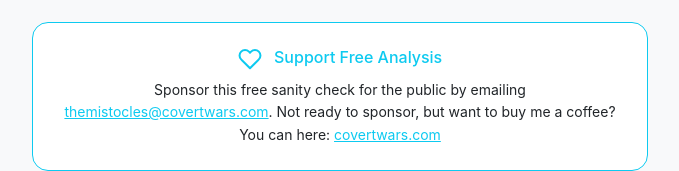
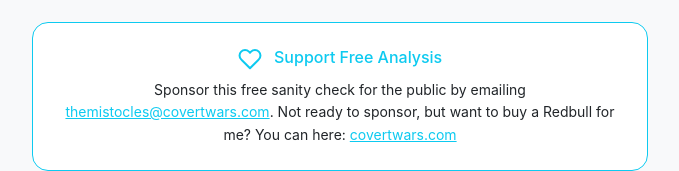
Before and after one commit to Them1stocles/saneape, a Flask app: page / in a window 1280 px wide. Shown: the part 1539-1710 px from the top of the page, without its empty margins (300-979 px from the left). Run offline with Flask 3, Linux system fonts and the light colour scheme; parts of the project's set-up code (start-up, migrations or seed data) failed here and were passed over.

Commit message:
Update free analysis support text to request Redbull donation
Replace "buy me a coffee?" with "buy a Redbull for me?" in the templates/index.html file.

Replit-Commit-Author: Agent
Replit-Commit-Session-Id: 0e4dca00-9ab4-48e7-a70a-cb4eb485cf6d
Replit-Commit-Checkpoint-Type: full_checkpoint
Replit-Commit-Screenshot-Url: https://storage.googleapis.com/screenshot-production-us-central1/de643cdc-fb46-45ed-a04a-08294e90d38e/0e4dca00-9ab4-48e7-a70a-cb4eb485cf6d/mF5AY59

```diff
--- a/templates/index.html
+++ b/templates/index.html
@@ -413,7 +413,7 @@
                         <p class="card-text small">
                             Sponsor this free sanity check for the public by emailing
                             <a href="mailto:themistocles@covertwars.com" class="text-info">themistocles@covertwars.com</a>.
-                            Not ready to sponsor, but want to buy me a coffee? You can here:
+                            Not ready to sponsor, but want to buy a Redbull for me? You can here:
                             <a href="https://covertwars.com" target="_blank" class="text-info">covertwars.com</a>
                         </p>
                     </div>
```
